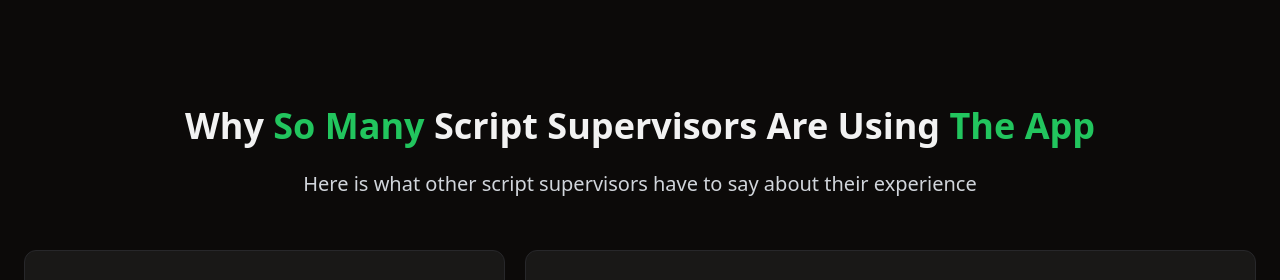
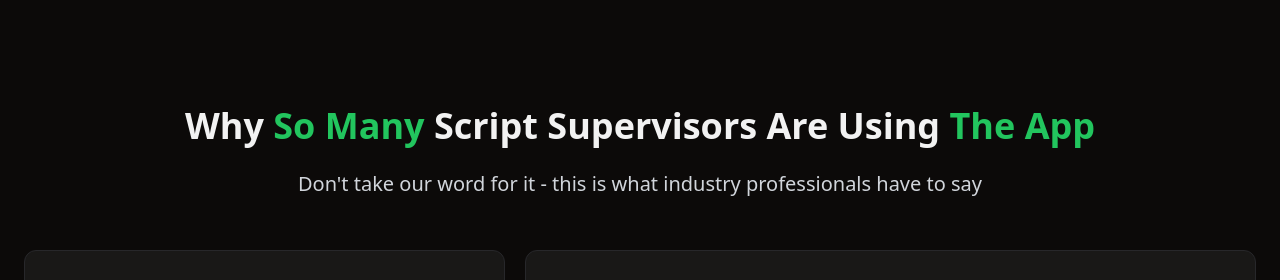
Before and after one commit to KamoEllen/ScriptApp, a React (Vite) app: page / in a window 1280 px wide. Shown: the part 3323-3603 px from the top of the page. Built offline with nearby package versions, Linux system fonts and the light colour scheme.

Commit message:
Update Testimonials.tsx

```diff
--- a/src/components/Testimonials.tsx
+++ b/src/components/Testimonials.tsx
@@ -15,9 +15,10 @@ export const Testimonials = () => {
             The App
           </span>
         </h2>
-        {/* Why Are So Many Script Supervisors Using The App ? */}
+        {/* Why Are So Many Script Supervisors Using The App ? Here is what other script supervisors have to say about their experience*/}
         <p className="text-xl text-gray-500 dark:text-gray-300 pt-4 pb-8">
-          Here is what other script supervisors have to say about their experience
+
+          Don't take our word for it - this is what industry professionals have to say
         </p>
       </div>
         {/* bg-white dark:bg-gray-700 shadow-md border-gray-200/50  */}
```
